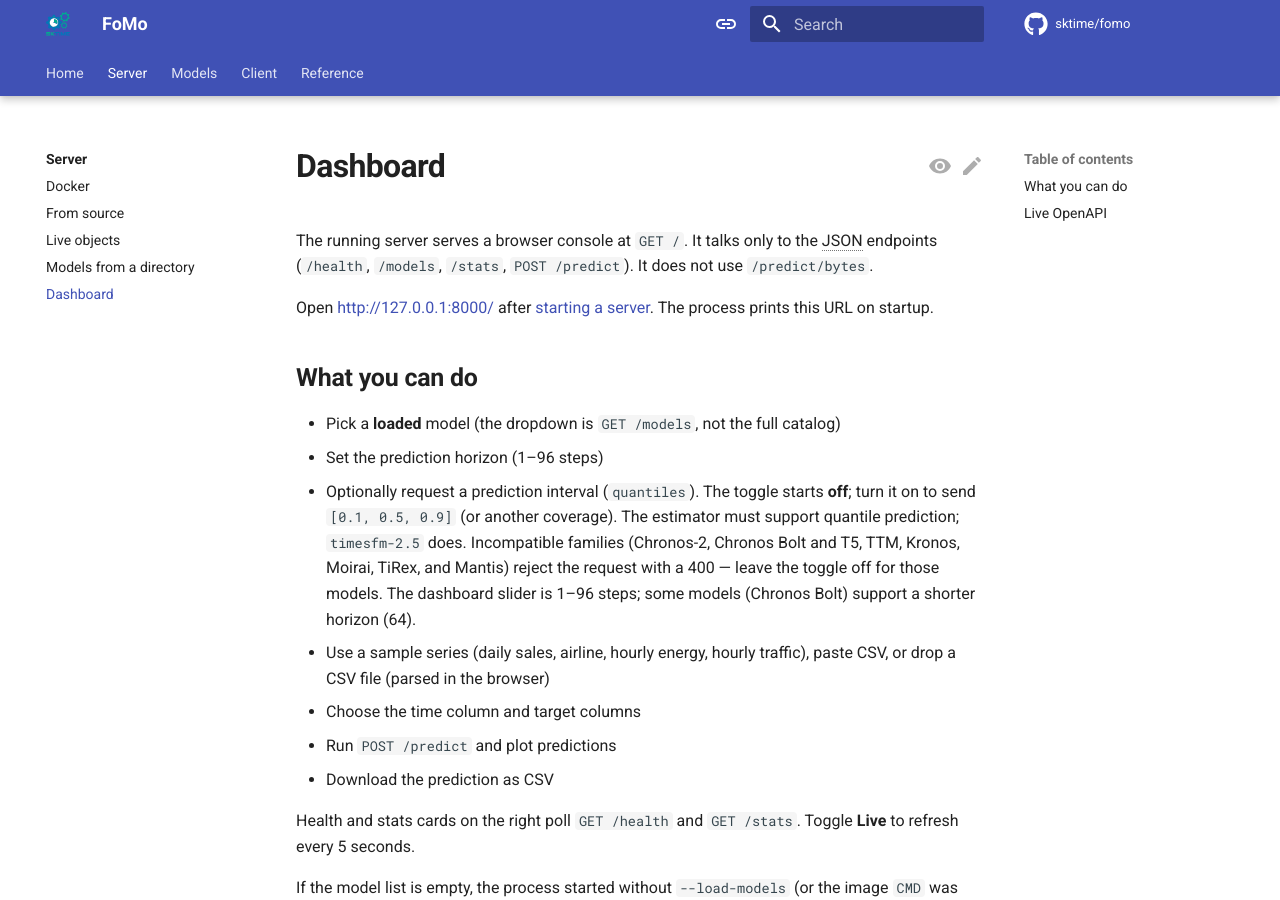
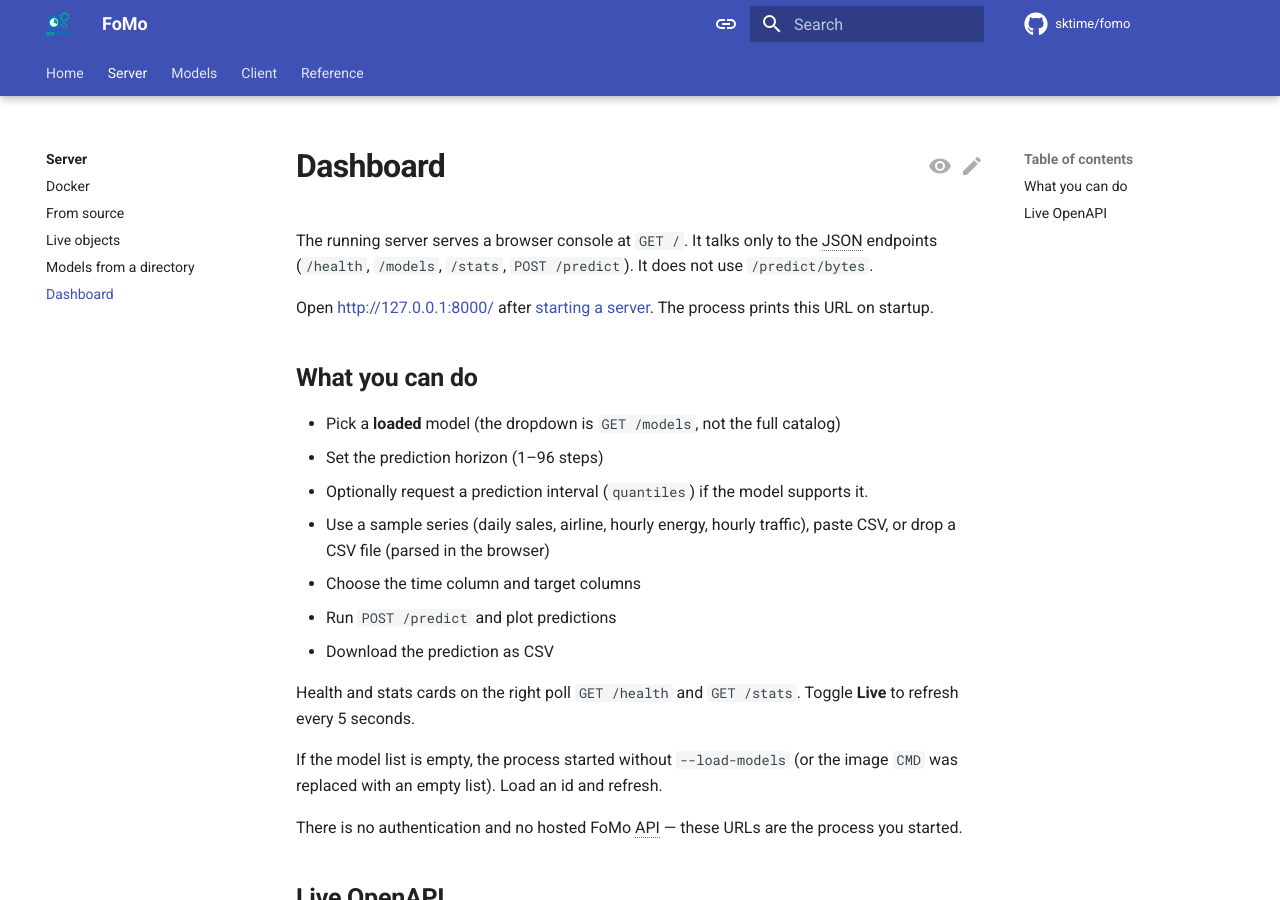
Before and after one commit to sktime/tserve, an MkDocs documentation site: the page built from docs/server/dashboard.md, in a window 1280 px wide and 900 px high. Built offline with MkDocs 1.6.1 and Material for MkDocs 9.7.7, drawn with Linux system fonts in a browser that asks for light colours; comment, search, counter and statistics services are not loaded.

Commit message:
update dashboard.md

```diff
--- a/docs/server/dashboard.md
+++ b/docs/server/dashboard.md
@@ -8,7 +8,7 @@ Open [http://127.0.0.1:8000/](http://127.0.0.1:8000/) after [starting a server](
 
 - Pick a **loaded** model (the dropdown is `GET /models`, not the full catalog)
 - Set the prediction horizon (1–96 steps)
-- Optionally request a prediction interval (`quantiles`). The toggle starts **off**; turn it on to send `[0.1, 0.5, 0.9]` (or another coverage). The estimator must support quantile prediction; `timesfm-2.5` does. Incompatible families (Chronos-2, Chronos Bolt and T5, TTM, Kronos, Moirai, TiRex, and Mantis) reject the request with a 400 — leave the toggle off for those models. The dashboard slider is 1–96 steps; some models (Chronos Bolt) support a shorter horizon (64).
+- Optionally request a prediction interval (`quantiles`) if the model supports it.
 - Use a sample series (daily sales, airline, hourly energy, hourly traffic), paste CSV, or drop a CSV file (parsed in the browser)
 - Choose the time column and target columns
 - Run `POST /predict` and plot predictions
```
